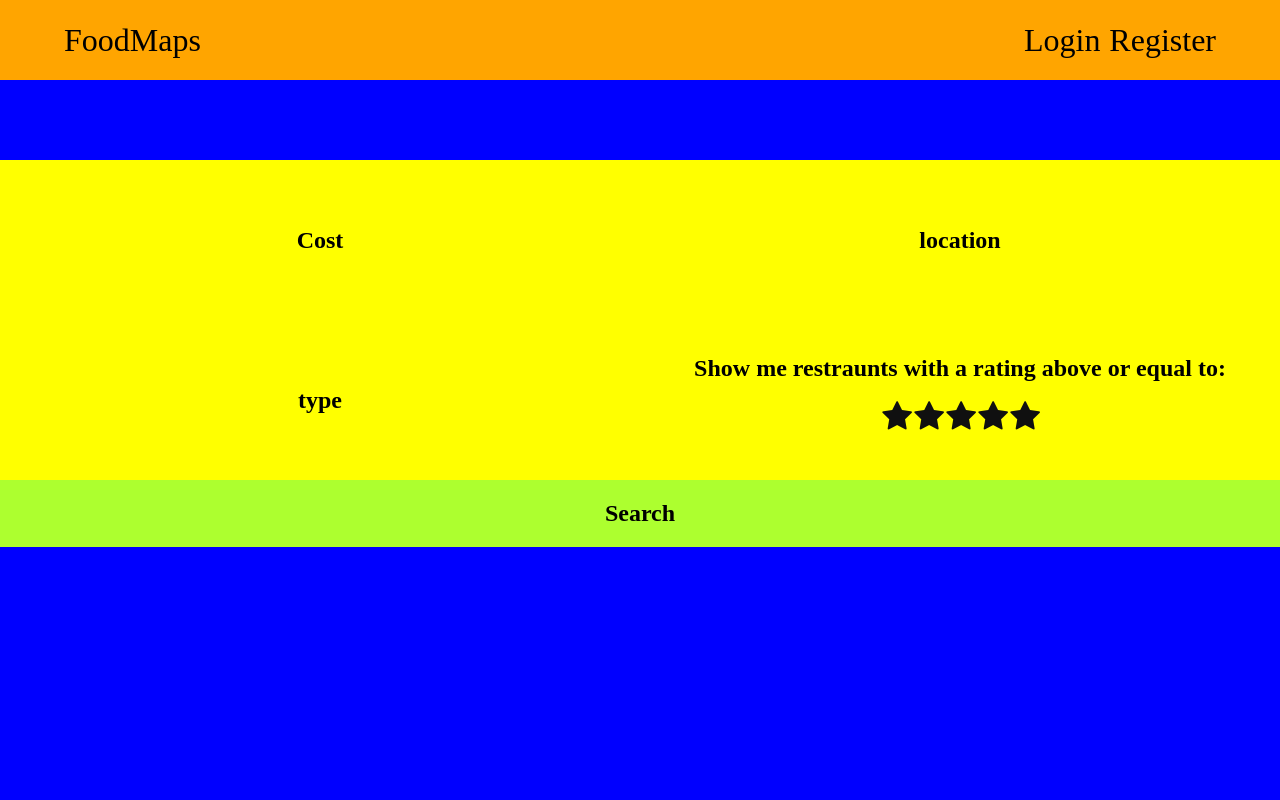
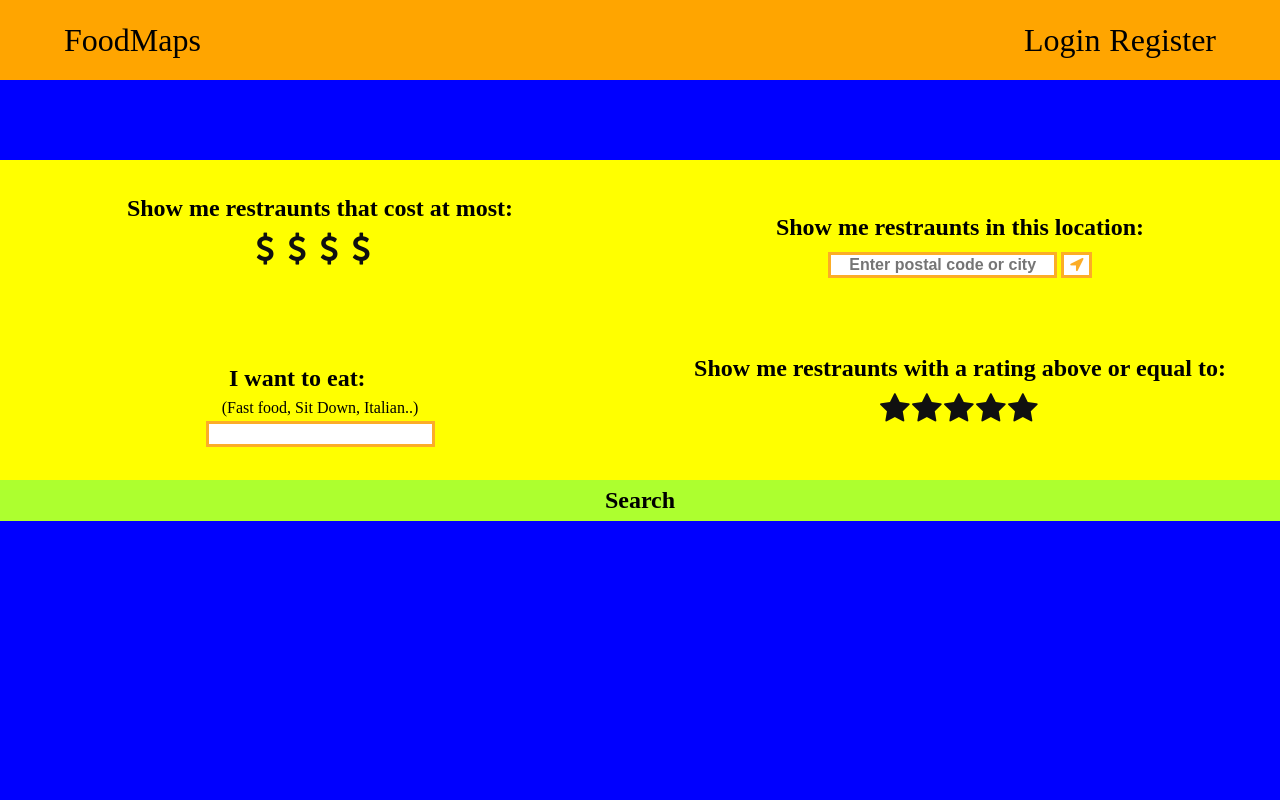
Before and after one commit to JakeA8898/FoodMaps, a PHP site: page / in a window 1280 px wide. Run offline with PHP 8.4, Linux system fonts and the light colour scheme.

Commit message:
added all main selectors

```diff
--- a/Styles/main.css
+++ b/Styles/main.css
@@ -81,23 +81,53 @@ h2{
     height: 20vh;
 }
 
+h2{
+    margin: 0.3em;
+}
+
+.description{
+    display: flex;
+    flex-direction: column;
+    margin: 0.3em;
+}
+
 .link{
     font-size: 2em;
     color: black;
     text-decoration: none;
 }
 
-.rating{
-    position: relative;
-    transform: rotateY(180deg);
-    display: flex;
+.input{
+    border: 3px solid #fcad26;
+
+	background-color: white;
+	text-align: center;
+	text-decoration: none;
+	font-weight: bold;
+	display: inline-block;
+	font-size: 1rem;
+
 }
 
-.rating input{
+#locate:after{
+    color: #fcad26;
+    content: '\f124';
+    font-family: FontAwesome;
+}
+
+
+
+.radioSelector{
+    position: relative;
+    display: flex;
+    flex-direction: row-reverse;
+}
+
+.radioSelector input{
     display: none;
 }
 
-.rating label{
+.radioSelector label{
     display: block;
     cursor: pointer;
     width: 2rem;
@@ -106,8 +136,7 @@ h2{
 
 }
 
-.rating label:before{
-    content: '\f005';
+.radioSelector label:before{
     font-family: fontAwesome;
     position: relative;
     display: block;
@@ -116,8 +145,7 @@ h2{
 
 }
 
-.rating label:after{
-    content: '\f005';
+.radioSelector label:after{
     font-family: fontAwesome;
     position: relative;
     display: block;
@@ -129,8 +157,24 @@ h2{
 
 
 }
-.rating label:hover:after,
-.rating label:hover ~ label:after,
-.rating input:checked ~ label:after{
+.radioSelector label:hover:after,
+.radioSelector label:hover ~ label:after,
+.radioSelector input:checked ~ label:after{
     opacity: 1;
 }
+
+.raiting label:before{
+    content: '\f005';
+}
+
+.raiting label:after{
+    content: '\f005';
+}
+
+.cost label:before{
+    content: '\f155';
+}
+
+.cost label:after{
+    content: '\f155';
+}
--- a/index.html
+++ b/index.html
@@ -20,23 +20,46 @@
         </div>
         <div class="content">
             <div class="selectors">
-                <div class="cost center option">
-                    <h2>Cost</h2>
+                <div class="center option">
+                    <div class="description">
+                        <h2>Show me restraunts that cost at most:</h2>
+                    </div>
+
+                    <div class="radioSelector cost">
+                        <input type="radio" name="costs" id=cost4><label for="cost4"></label>
+                        <input type="radio" name="costs" id=cost3><label for="cost3"></label>
+                        <input type="radio" name="costs" id=cost2><label for="cost2"></label>
+                        <input type="radio" name="costs" id=cost1><label for="cost1"></label>
+                    </div>
 
                 </div>
-                <div class="location center option">
-                    <h2>location</h2>
+                <div class="center option">
+                    <div class="description">
+                        <h2>Show me restraunts in this location:</h2>
+                    </div>
+                    <div class=location>
+                        <input type="text" id="search" class="input" placeholder="Enter postal code or city">
+                        <button id="locate" class="input"></button>
+                    </div>
 
                 </div>
                 <div class="type center option">
-                    <h2>type</h2>
+                    <div class="description">
+                        <h2>I want to eat:</h2>
+                        <span>(Fast food, Sit Down, Italian..)</span>
+
+                    </div>
+
+                    <div class="type">
+                        <input type="text" id="restrauntType" class="input" placeholder="">
+                    </div>
 
                 </div>
                 <div class="center option">
                     <div class="description">
                         <h2>Show me restraunts with a rating above or equal to:</h2>
                     </div>
-                    <div class="rating">
+                    <div class="radioSelector raiting">
                         <input type="radio" name="stars" id=star5><label for="star5"></label>
                         <input type="radio" name="stars" id=star4><label for="star4"></label>
                         <input type="radio" name="stars" id=star3><label for="star3"></label>
```
